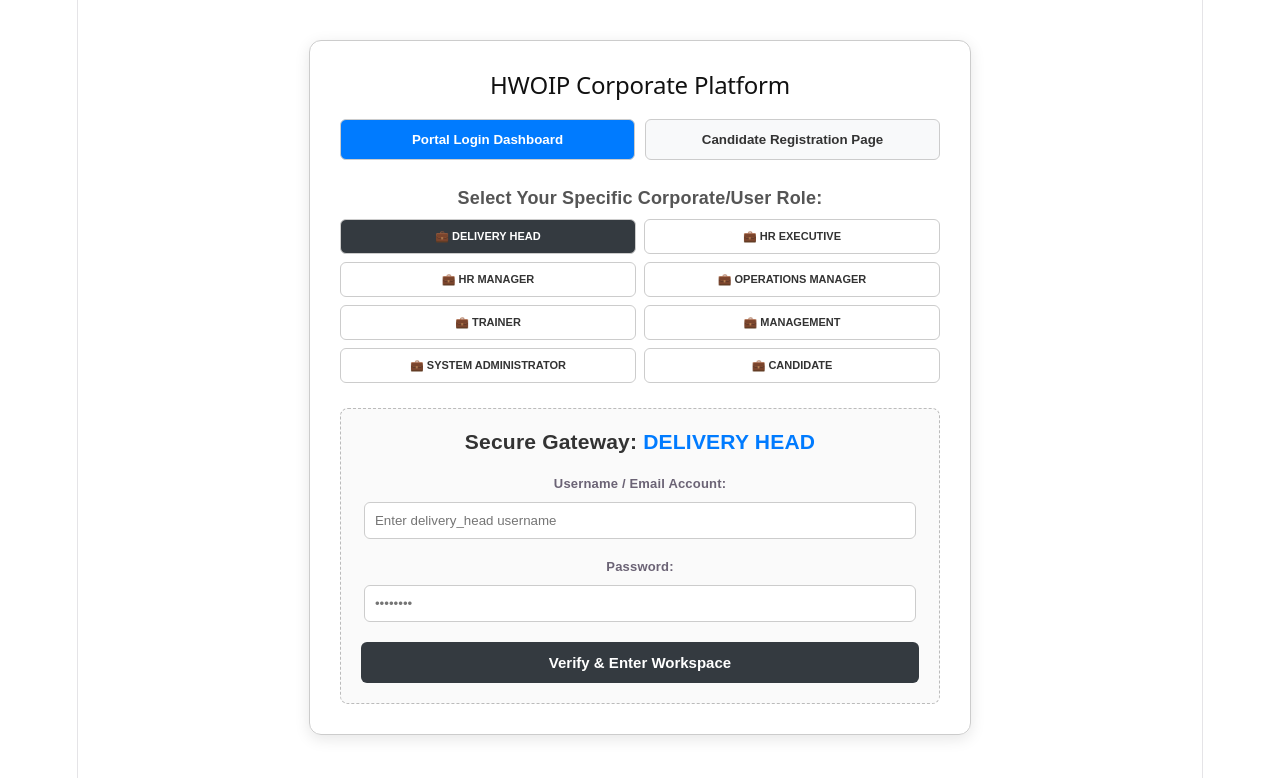
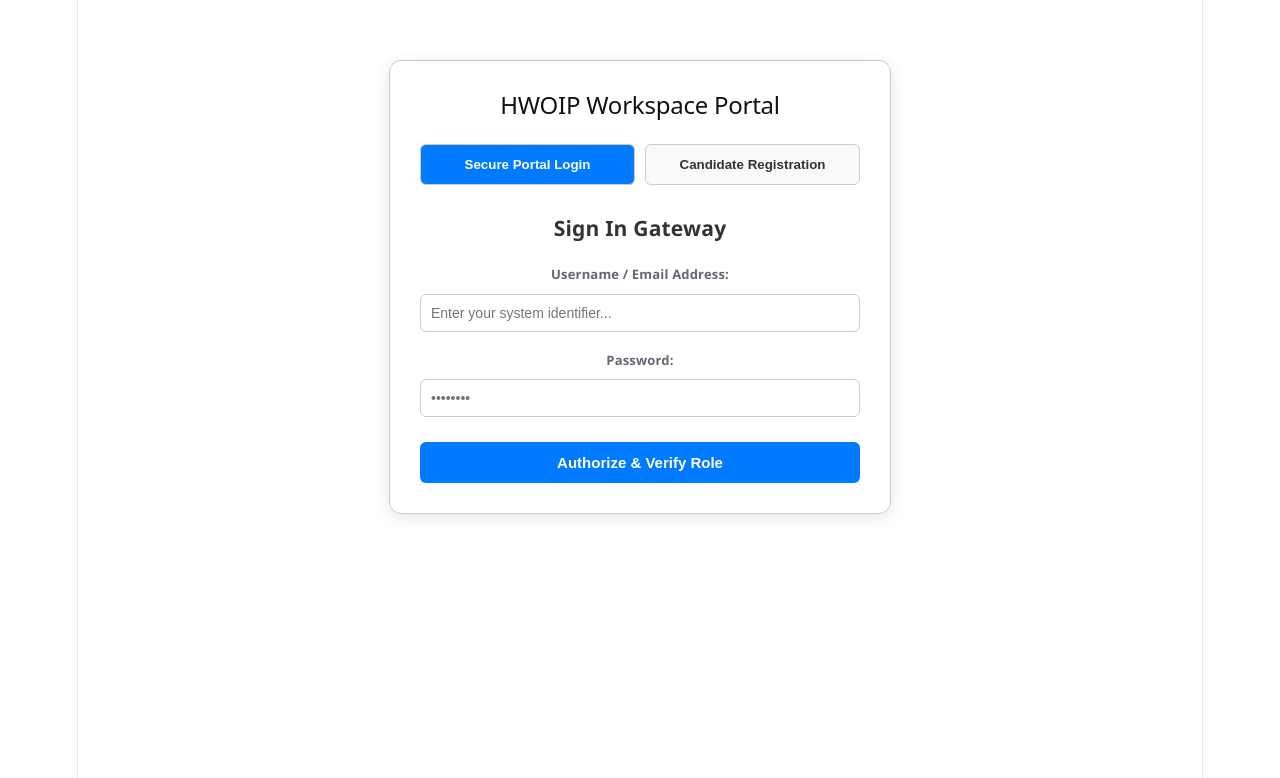
Before and after one commit to Arivuselvan775/hwoip-recruitment-system, a React app in the folder frontend/: page / in a window 1280 px wide. Shown: the top 778 px of the page. Built offline with nearby package versions, Linux system fonts and the light colour scheme; the HTML template or start-up script is replaced by a standard one.

Commit message:
Auto-sync: file changes

```diff
--- a/frontend/src/AuthPage.jsx
+++ b/frontend/src/AuthPage.jsx
@@ -1,31 +1,28 @@
 import React, { useState } from 'react';
 import axios from 'axios';
 
-// Arivu run panra FastAPI backend URL string
+// Arivu-oda FastAPI server address
 const API_BASE_URL = "http://127.0.0.1:8000/api/auth";
 
 export default function AuthPage() {
-  // Main view toggler: 'LOGIN' illa 'REGISTER'
-  const [viewMode, setViewMode] = useState('LOGIN');
+  const [viewMode, setViewMode] = useState('LOGIN'); // 'LOGIN' or 'REGISTER'
 
-  // 7 Internal Corporate Roles + 1 Candidate = Total 8 Roles selector
-  const [selectedRole, setSelectedRole] = useState('DELIVERY_HEAD');
-
-  // 1. Core Login Inputs (No pre-filled fields or visible mock hints)
+  // 1. Pure Blank Login States (No dropdowns, no selectors, no pre-filled values)
   const [loginUsername, setLoginUsername] = useState('');
   const [loginPassword, setLoginPassword] = useState('');
 
-  // 2. Candidate Registration Inputs (Strictly only for Candidates)
+  // 2. Candidate Signup States
   const [regUser, setRegUser] = useState('');
   const [regEmail, setRegEmail] = useState('');
   const [regPass, setRegPass] = useState('');
   const [regName, setRegName] = useState('');
   const [regMobile, setRegMobile] = useState('');
 
-  // 🚪 UNIVERSAL LOGIN HANDLER WITH ROLE COMPLIANCE CHECK
+  // 🚪 AUTOMATIC ROLE-DETECTING LOGIN LOGIC (Handles all 8 roles dynamically)
   const handleLoginSubmit = async (e) => {
     e.preventDefault();
     try {
+      // Sending request directly from React frontend UI form to Arivu's backend connection
       const response = await axios.post(`${API_BASE_URL}/login`, {
         username_or_email: loginUsername,
         password: loginPassword
@@ -33,22 +30,20 @@ export default function AuthPage() {
 
       const user = response.data.user;
 
-      // ⚠️ ROLE VALIDATION MATCH CHECK:
-      // User select panna Tab-um database-la avangaluku irukra Role-um correct-ah match aaganum
-      if (user.role !== selectedRole) {
-        alert(`🚨 Login Failed: Intha credentials '${selectedRole}' role-ku uriyathu illai! Unga correct role tab-a click panni login pannunga.`);
-        return;
-      }
+      // 🎉 NOTIFICATION POPUP - Displays exact dynamic role fetched directly from Ajay's database
+      alert(`🔔 NOTIFICATION ALERT:\n-----------------------------------\n👤 User Account: ${user.username}\n🎯 Auto Detected Role: ${user.role}\n🟢 Platform Status: Authentication Verified Successfully!`);
 
-      // 🎉 SUCCESS ROLE DETECTION NOTIFICATION:
-      alert(`🔔 SUCCESSFUL NOTIFICATION:\n-----------------------------------\n👤 User: ${user.username}\n🎯 Detected Role: ${user.role}\n🟢 Access Status: Granted to Workspace!`);
+      // Clear inputs after successful verification
+      setLoginUsername('');
+      setLoginPassword('');
 
     } catch (err) {
-      alert(err.response?.data?.detail || "🚨 Login Failed: Invalid Username or Password! Database variables check pannunga.");
+      // If user details or password hashes mismatch inside database system
+      alert(err.response?.data?.detail || "🚨 Authentication Failed: Invalid Username or Password! Check your Database records.");
     }
   };
 
-  // 📝 CANDIDATE SIGNUP HANDLER
+  // 📝 STRICT CANDIDATE REGISTRATION HANDLER
   const handleRegisterSubmit = async (e) => {
     e.preventDefault();
     try {
@@ -60,110 +55,75 @@ export default function AuthPage() {
         mobile_number: regMobile
       });
 
-      alert("✅ Candidate Profile Registered Successfully! Ippo Portal Login tab-la poyi login pannalam.");
-      setViewMode('LOGIN');
-      setSelectedRole('CANDIDATE'); // Auto shift to candidate view
+      alert("✅ Candidate Profile Registered Successfully! Dynamic account mapped into database. Please log in.");
+      setViewMode('LOGIN'); // Auto-switch view back to login dashboard
+
+      // Clear signup fields
+      setRegUser(''); setRegEmail(''); setRegPass(''); setRegName(''); setRegMobile('');
     } catch (err) {
-      alert(err.response?.data?.detail || "Registration failed! Inputs check pannunga.");
+      alert(err.response?.data?.detail || "🚨 Candidate Registration Failed! Try changing inputs.");
     }
   };
 
   return (
-    <div style={{ maxWidth: '600px', margin: '40px auto', padding: '30px', border: '1px solid #ccc', borderRadius: '12px', fontFamily: 'sans-serif', boxShadow: '0 4px 15px rgba(0,0,0,0.1)' }}>
-      <h2 style={{ textAlign: 'center', color: '#111', marginBottom: '20px' }}>HWOIP Corporate Platform</h2>
+    <div style={{ maxWidth: '440px', margin: '60px auto', padding: '30px', border: '1px solid #ccc', borderRadius: '12px', fontFamily: 'Segoe UI, sans-serif', boxShadow: '0 4px 15px rgba(0,0,0,0.1)' }}>
+      <h2 style={{ textAlign: 'center', color: '#111', marginBottom: '25px' }}>HWOIP Workspace Portal</h2>
 
-      {/* SECTION 1: SYSTEM VIEW TOGGLE (LOGIN VS REGISTER) */}
-      <div style={{ display: 'flex', gap: '10px', marginBottom: '25px' }}>
+      {/* Dynamic Navigation Toggles */}
+      <div style={{ display: 'flex', gap: '10px', marginBottom: '30px' }}>
         <button
           type="button"
-          onClick={() => { setViewMode('LOGIN'); }}
+          onClick={() => setViewMode('LOGIN')}
           style={{ flex: 1, padding: '12px', cursor: 'pointer', background: viewMode === 'LOGIN' ? '#007bff' : '#f8f9fa', color: viewMode === 'LOGIN' ? '#fff' : '#333', border: '1px solid #ccc', borderRadius: '6px', fontWeight: 'bold' }}
         >
-          Portal Login Dashboard
+          Secure Portal Login
         </button>
         <button
           type="button"
-          onClick={() => { setViewMode('REGISTER'); }}
+          onClick={() => setViewMode('REGISTER')}
           style={{ flex: 1, padding: '12px', cursor: 'pointer', background: viewMode === 'REGISTER' ? '#28a745' : '#f8f9fa', color: viewMode === 'REGISTER' ? '#fff' : '#333', border: '1px solid #ccc', borderRadius: '6px', fontWeight: 'bold' }}
         >
-          Candidate Registration Page
+          Candidate Registration
         </button>
       </div>
 
       {viewMode === 'LOGIN' ? (
-        <div>
-          {/* SECTION 2: SEPARATE INDIVIDUAL LOGIN TABS FOR EVERY ROLE */}
-          <h4 style={{ marginBottom: '8px', color: '#555' }}>Select Your Specific Corporate/User Role:</h4>
-          <div style={{ display: 'grid', gridTemplateColumns: 'repeat(2, 1fr)', gap: '8px', marginBottom: '25px' }}>
-            {[
-              'DELIVERY_HEAD', 'HR_EXECUTIVE', 'HR_MANAGER',
-              'OPERATIONS_MANAGER', 'TRAINER', 'MANAGEMENT',
-              'SYSTEM_ADMINISTRATOR', 'CANDIDATE'
-            ].map((role) => (
-              <button
-                key={role}
-                type="button"
-                onClick={() => {
-                  setSelectedRole(role);
-                  setLoginUsername('');
-                  setLoginPassword('');
-                }}
-                style={{
-                  padding: '10px',
-                  fontSize: '11px',
-                  fontWeight: 'bold',
-                  cursor: 'pointer',
-                  borderRadius: '6px',
-                  border: '1px solid #ccc',
-                  backgroundColor: selectedRole === role ? '#343a40' : '#ffffff',
-                  color: selectedRole === role ? '#ffffff' : '#333',
-                  textAlign: 'center'
-                }}
-              >
-                💼 {role.replace('_', ' ')}
-              </button>
-            ))}
-          </div>
-
-          {/* SECTION 3: STRICT CLEAN LOGIN FORM (NO INFIELD MOCK VALUES) */}
-          <form onSubmit={handleLoginSubmit} style={{ border: '1px dashed #bbb', padding: '20px', borderRadius: '8px', backgroundColor: '#fafafa' }}>
-            <h3 style={{ marginTop: 0, marginBottom: '15px', color: '#333' }}>
-              Secure Gateway: <span style={{ color: '#007bff' }}>{selectedRole.replace('_', ' ')}</span>
-            </h3>
+        /* 🔒 SINGLE COMMON CLEAN LOGIN FORM (NO ROLE SELECTOR) */
+        <form onSubmit={handleLoginSubmit}>
+          <h3 style={{ marginTop: 0, marginBottom: '20px', color: '#333' }}>Sign In Gateway</h3>
 
           <div style={{ marginBottom: '15px' }}>
-              <label style={{ display: 'block', marginBottom: '5px', fontSize: '13px', fontWeight: 'bold' }}>Username / Email Account:</label>
+            <label style={{ display: 'block', marginBottom: '6px', fontSize: '13px', fontWeight: 'bold' }}>Username / Email Address:</label>
             <input
               type="text"
               value={loginUsername}
               onChange={(e) => setLoginUsername(e.target.value)}
               required
-                placeholder={`Enter ${selectedRole.toLowerCase()} username`}
-                style={{ width: '95%', padding: '10px', borderRadius: '6px', border: '1px solid #ccc' }}
+              placeholder="Enter your system identifier..."
+              style={{ width: '95%', padding: '10px', borderRadius: '6px', border: '1px solid #ccc', fontSize: '14px' }}
             />
           </div>
 
-            <div style={{ marginBottom: '20px' }}>
-              <label style={{ display: 'block', marginBottom: '5px', fontSize: '13px', fontWeight: 'bold' }}>Password:</label>
+          <div style={{ marginBottom: '25px' }}>
+            <label style={{ display: 'block', marginBottom: '6px', fontSize: '13px', fontWeight: 'bold' }}>Password:</label>
             <input
               type="password"
               value={loginPassword}
               onChange={(e) => setLoginPassword(e.target.value)}
               required
               placeholder="••••••••"
-                style={{ width: '95%', padding: '10px', borderRadius: '6px', border: '1px solid #ccc' }}
+              style={{ width: '95%', padding: '10px', borderRadius: '6px', border: '1px solid #ccc', fontSize: '14px' }}
             />
           </div>
 
-            <button type="submit" style={{ width: '100%', padding: '12px', background: '#343a40', color: '#fff', border: 'none', borderRadius: '6px', cursor: 'pointer', fontSize: '15px', fontWeight: 'bold' }}>
-              Verify & Enter Workspace
+          <button type="submit" style={{ width: '100%', padding: '12px', background: '#007bff', color: '#fff', border: 'none', borderRadius: '6px', cursor: 'pointer', fontSize: '15px', fontWeight: 'bold' }}>
+            Authorize & Verify Role
           </button>
         </form>
-        </div>
       ) : (
-        /* SECTION 4: CANDIDATE SIGNUP FORM */
-        <form onSubmit={handleRegisterSubmit} style={{ border: '1px dashed #28a745', padding: '20px', borderRadius: '8px', backgroundColor: '#fafafa' }}>
-          <h3 style={{ marginTop: 0, color: '#28a745', marginBottom: '15px' }}>Candidate Profile Registration</h3>
+        /* 📝 CANDIDATE SIGNUP FORM */
+        <form onSubmit={handleRegisterSubmit}>
+          <h3 style={{ marginTop: 0, color: '#28a745', marginBottom: '20px' }}>Candidate Profile Setup</h3>
 
           <div style={{ marginBottom: '12px' }}>
             <label style={{ display: 'block', marginBottom: '4px', fontSize: '13px' }}>Full Name:</label>
@@ -176,22 +136,22 @@ export default function AuthPage() {
           </div>
 
           <div style={{ marginBottom: '12px' }}>
-            <label style={{ display: 'block', marginBottom: '4px', fontSize: '13px' }}>Desired Username:</label>
+            <label style={{ display: 'block', marginBottom: '4px', fontSize: '13px' }}>Username:</label>
             <input type="text" value={regUser} onChange={(e) => setRegUser(e.target.value)} required style={{ width: '95%', padding: '8px', borderRadius: '6px', border: '1px solid #ccc' }} />
           </div>
 
           <div style={{ marginBottom: '12px' }}>
-            <label style={{ display: 'block', marginBottom: '4px', fontSize: '13px' }}>Email Address:</label>
+            <label style={{ display: 'block', marginBottom: '4px', fontSize: '13px' }}>Email ID:</label>
             <input type="email" value={regEmail} onChange={(e) => setRegEmail(e.target.value)} required style={{ width: '95%', padding: '8px', borderRadius: '6px', border: '1px solid #ccc' }} />
           </div>
 
-          <div style={{ marginBottom: '20px' }}>
+          <div style={{ marginBottom: '25px' }}>
             <label style={{ display: 'block', marginBottom: '4px', fontSize: '13px' }}>Password:</label>
             <input type="password" value={regPass} onChange={(e) => setRegPass(e.target.value)} required style={{ width: '95%', padding: '8px', borderRadius: '6px', border: '1px solid #ccc' }} />
           </div>
 
           <button type="submit" style={{ width: '100%', padding: '12px', background: '#28a745', color: '#fff', border: 'none', borderRadius: '6px', cursor: 'pointer', fontSize: '15px', fontWeight: 'bold' }}>
-            Create My Candidate Account
+            Register as Candidate
           </button>
         </form>
       )}
```
Lines whose indentation alone changed are shown as unchanged.
